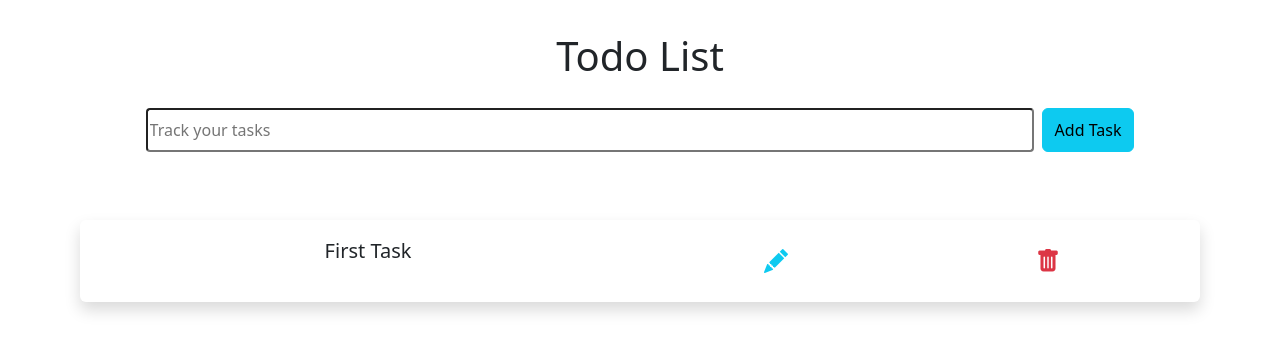
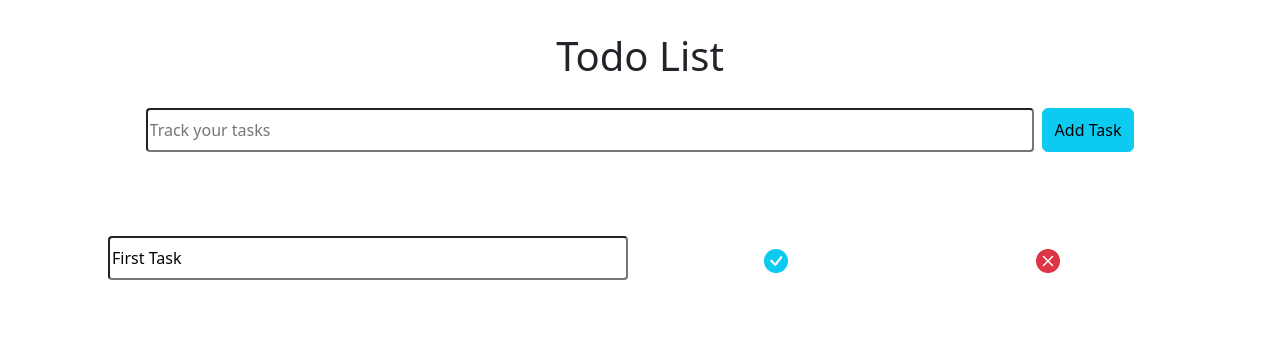
Before and after one commit to JKAryan2003/todoList-redux, a React (Vite) app: page / in a window 1280 px wide. Both pictures are taken after a click on the button 776 px from the left and 261 px from the top of the page. Shown: the top 352 px of the page. Built offline with nearby package versions, Linux system fonts and the light colour scheme.

Commit message:
15: task changes to input field on clicking edit

```diff
--- a/src/features/todo/DisplayTodo.jsx
+++ b/src/features/todo/DisplayTodo.jsx
@@ -1,7 +1,8 @@
 import React from 'react'
 import { useSelector, useDispatch } from 'react-redux'
+import { editTask } from './todoSlice'
 
-const DisplayTodo = ({ todo, deleteTodo, toggleTask }) => {
+const DisplayTodo = ({ todo, deleteTodo, toggleTask, toggleEdit }) => {
 
   const dispatch = useDispatch()
   return (
@@ -11,7 +12,7 @@ const DisplayTodo = ({ todo, deleteTodo, toggleTask }) => {
       </div>
 
       <div className='col-md-3'>
-        <button className='btn text-info fs-4'><i class="bi bi-pencil-fill"></i></button>
+        <button className='btn text-info fs-4' onClick={() => toggleEdit(todo.id)}><i class="bi bi-pencil-fill"></i></button>
       </div>
 
       <div className='col-md-3'>
--- /dev/null
+++ b/src/features/todo/EditTodo.jsx
@@ -0,0 +1,29 @@
+import React from 'react'
+import { useState } from 'react'
+
+const EditTodo = ({ editTodo, todo }) => {
+  const [value, setValue] = useState(todo.task)
+  return (
+    <div className="row p-3 m-5">
+      <div className="col-md-6">
+        <input
+          type="text"
+          placeholder="Update Task"
+          value={value}
+          onChange={(e) => setValue(e.target.value)}
+          className="py-2 rounded-1 w-100"
+        />
+      </div>
+
+      <div className="col-md-3">
+        <button  className="btn text-info fs-4"><i class="bi bi-check-circle-fill"></i></button>
+      </div>
+
+      <div className="col-md-3">
+        <button  className="btn text-danger fs-4"><i class="bi bi-x-circle-fill"></i></button>
+      </div>
+    </div>
+  )
+}
+
+export default EditTodo
--- a/src/features/todo/TodoMain.jsx
+++ b/src/features/todo/TodoMain.jsx
@@ -4,6 +4,7 @@ import { useSelector, useDispatch } from 'react-redux'
 import DisplayTodo from './DisplayTodo'
 import AddTodo from './AddTodo'
 import { addTask, deleteTask, updateTask } from './todoSlice'
+import EditTodo from './EditTodo'
 
 const TodoMain = () => {
   const todos = useSelector((state) => state.todo.todos)
@@ -42,14 +43,20 @@ const TodoMain = () => {
     dispatch(updateTask(index))
   }
 
+  const toggleEdit = (id) => {
+    setIsEditing(true)
+  }
+  console.log(isEditing);
+
+
   return (
     <>
       <h1>Todo List</h1>
       <AddTodo addTodo={addTodo}/>
       {todos.map((todo, index) =>
       isEditing ?
-      null :
-      (<DisplayTodo todo={todo} deleteTodo={deleteTodo} toggleTask={toggleTask}/>))}
+      (<EditTodo toggleEdit={toggleEdit} todo={todo}/>) :
+      (<DisplayTodo todo={todo} deleteTodo={deleteTodo} toggleTask={toggleTask} toggleEdit={toggleEdit}/>))}
     </>
   )
 }
```
